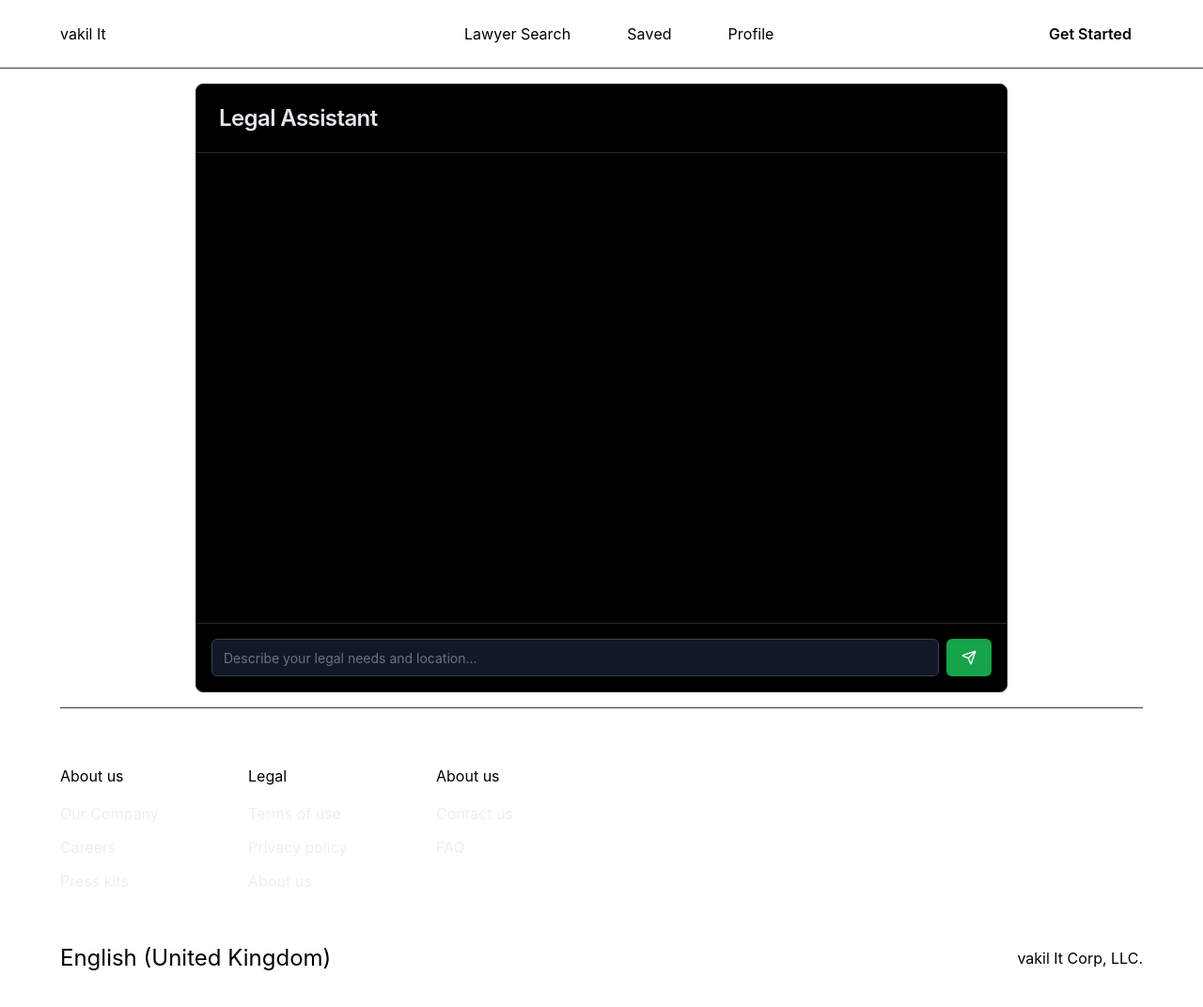
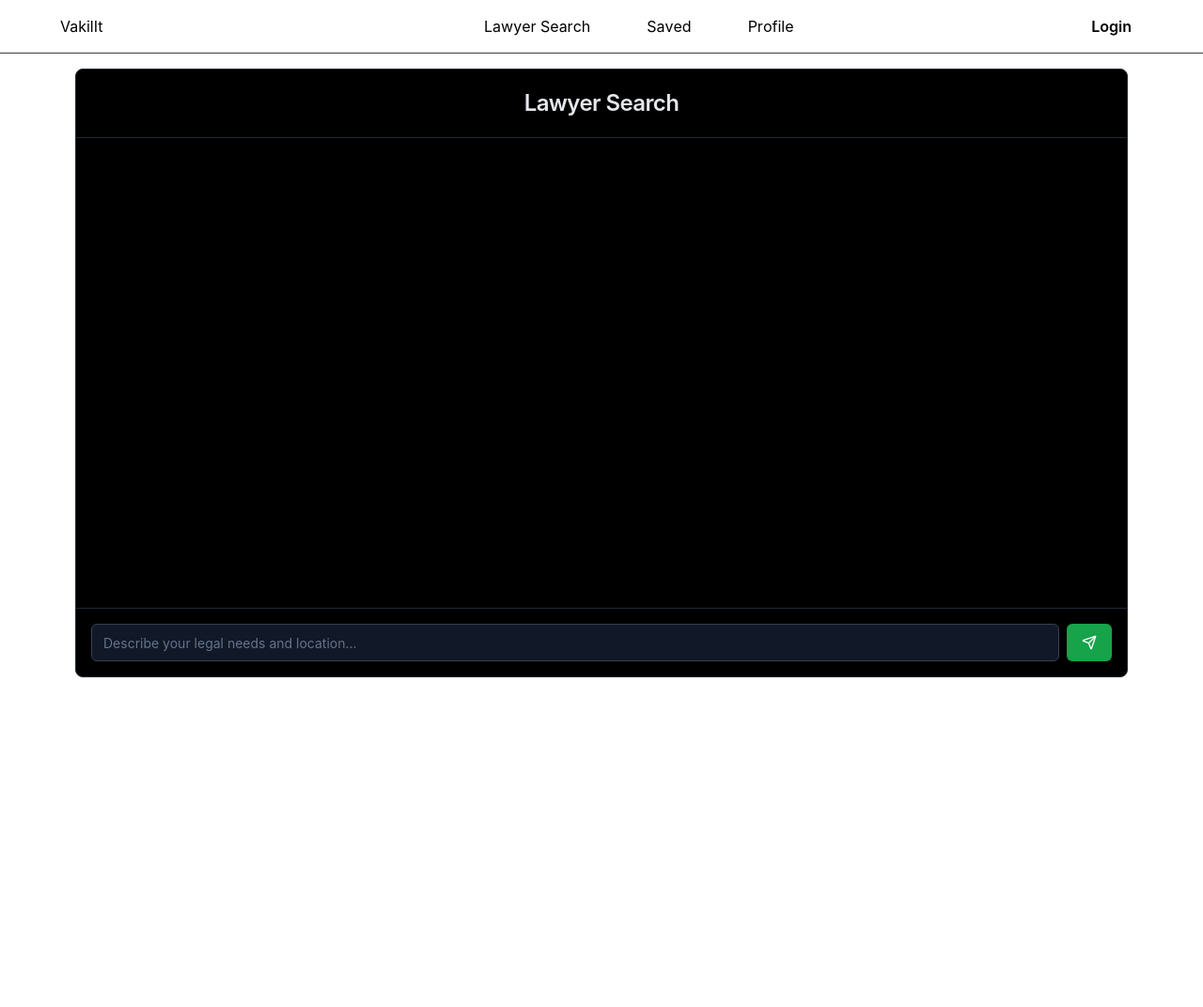
Before and after one commit to vishwajeet-sharma/landing-vkit, a Next.js app: page /home in a window 1280 px wide. Shown: the top 1072 px of the page at 94% size. After the commit the page ends 800 px from the top, so only its background shows below. Built offline with nearby package versions, Linux system fonts and the light colour scheme.

Commit message:
Added logo; made front end chnges

```diff
--- a/src/app/(backend)/api/generate/route.ts
+++ b/src/app/(backend)/api/generate/route.ts
@@ -60,7 +60,7 @@ Sameer Oberoi,Banking Fraud,167,47,"Financial Crime Case",20,Delhi,New Delhi,500
 Anjana Krishna,Environmental Protection,91,25,"Wildlife Conservation Case",14,Kerala,Kochi,30000,4.5
 Vinod Sharma,Labor Rights,178,55,"Employee Benefits Dispute",22,Haryana,Gurgaon,35000,4.6
 
-Please provide a list of at least three lawyers when asked for. The response should strictly be in the following JSON format:
+Please provide a list of maximum three lawyers when asked for, in order of cases won, from highest to lowest. The response should strictly be in the following JSON format:
 [
   {
     Name:'Name',
--- a/src/app/(main)/home/page.tsx
+++ b/src/app/(main)/home/page.tsx
@@ -6,6 +6,7 @@ import { Input } from '@/components/input';
 import { Button } from '@/components/button';
 import { ScrollArea } from '@/components/scroll-area';
 import { Send } from 'lucide-react';
+import { EmojiEvents, Star } from '@mui/icons-material';
 
 interface Lawyer {
     Name: string;
@@ -74,10 +75,10 @@ const Chatbot = () => {
     };
 
     return (
-        <div className="w-full max-w-4xl mx-auto p-4">
+        <div className="w-full max-w-6xl mx-auto p-4">
             <Card className="bg-black border-gray-800">
                 <CardHeader className="border-b border-gray-800">
-                    <CardTitle className="text-gray-200">Legal Assistant</CardTitle>
+                    <CardTitle className="text-gray-200 mx-auto">Lawyer Search</CardTitle>
                 </CardHeader>
                 <CardContent className="p-0">
                     <ScrollArea className="h-[500px] p-4">
@@ -98,20 +99,37 @@ const Chatbot = () => {
                                     >
                                         <div>{message.content}</div>
                                         {message.lawyers && message.lawyers.length > 0 && (
-                                            <div className="mt-3 space-y-2">
+                                            <div className="mt-3 flex flex-wrap gap-5">
                                                 {message.lawyers.map((lawyer: Lawyer, idx: number) => (
-                                                    <div key={idx} className="border border-gray-700 rounded p-2 bg-gray-900">
-                                                        <div className="font-semibold">{lawyer.Name}</div>
-                                                        <div className="text-sm">
-                                                            <div>Expertise: {lawyer["Area of Expertise"]}</div>
-                                                            <div>Cases Won: {lawyer["Cases Won"]}</div>
-                                                            <div>Rating: {lawyer.Rating}/5.0</div>
-                                                            <div>Fees: ₹{lawyer.Fees}</div>
-                                                        </div>
+                                                <div
+                                                key={idx}
+                                                className="border border-gray-700 rounded p-4 bg-gray-900 flex flex-col justify-center items-center text-center min-w-[250px] h-95 transition-transform duration-300 hover:scale-110"
+                                            >
+                                                <div className="font-semibold text-lg text-gray-200 mb-2">{lawyer.Name}</div>
+                                                <div className="text-sm text-gray-400 space-y-2">
+                                                    <div>
+                                                        <span className="font-medium text-gray-300">Expertise:</span> {lawyer["Area of Expertise"]}
                                                     </div>
+                                                    <div className="flex items-center justify-center">
+                                                        <EmojiEvents className="text-green-500 mr-2" />
+                                                        <span className="font-semibold text-green-500">{lawyer["Cases Won"]}</span>
+                                                    </div>
+                                                    <div className="flex items-center justify-center">
+                                                        <Star className="text-yellow-500 mr-2" />
+                                                        <span className="font-semibold text-yellow-500">{lawyer.Rating}/5.0</span>
+                                                    </div>
+                                                    <div>
+                                                        <span className="font-medium text-red-300">Fees: ₹{lawyer.Fees}</span>
+                                                    </div>
+                                                </div>
+                                            </div>
+
+
+
                                                 ))}
                                             </div>
                                         )}
+
                                     </div>
                                 </div>
                             ))}
--- a/src/components/Common/GetStartedButton/index.tsx
+++ b/src/components/Common/GetStartedButton/index.tsx
@@ -9,7 +9,7 @@ const GetStartedButton = ({ padding }: { padding: string }) => {
       }}
       href="/home"
     >
-      Get Started
+      Login
     </LinkTo>
   );
 };
--- a/src/components/Layout/index.tsx
+++ b/src/components/Layout/index.tsx
@@ -19,7 +19,7 @@ const Layout = ({ children }: { children: React.ReactNode }) => {
         <div className={complete ? 'complete' : 'not_complete'}>
           <Header />
           {children}
-          <Footer />
+          {/* <Footer /> */}
         </div>
       </ReactLenis>
     </StyledComponentsRegistry>
--- a/src/components/UI/Footer/index.tsx
+++ b/src/components/UI/Footer/index.tsx
@@ -9,11 +9,11 @@ import ic_copyright from '../../../../public/svgs/ic_copyright.svg';
 const linksArr = [
   {
     title: 'About us',
-    links: ['Our Company', 'Careers', 'Press kits'],
+    links: ['Our Company', 'Careers'],
   },
   {
     title: 'Legal',
-    links: ['Terms of use', 'Privacy policy', 'About us'],
+    links: ['Terms of use', 'Privacy policy'],
   },
   {
     title: 'About us',
@@ -42,49 +42,7 @@ import {
 const Footer = () => {
   return (
     <Wrapper>
-      <Inner>
-        {/* <FooterLogo>
-          <Image src={raft_footer_logo} alt="raft_footer_logo" />
-        </FooterLogo> */}
-        <FooterMainContent>
-          <FooterMiddle>
-            {/* <QRContainer>
-              <QRImageCtn>
-                <Image src={qr_code} alt="qr_code" />
-              </QRImageCtn>
-              <TextCtn>
-                <p>Scan to download App on the Playstore and Appstore.</p>
-                <IconCtn>
-                  <Image src={ic_google_playstore} alt="playstore icon" />
-                  <Image src={ic_baseline_apple} alt="apple icon" />
-                </IconCtn>
-              </TextCtn>
-            </QRContainer> */}
-            <FooterNavigation>
-              {linksArr.map((l, i) => (
-                <GridColumn key={i}>
-                  <h3>{l.title}</h3>
-                  <LinksContainer>
-                    {l.links.map((link, i) => (
-                      <li key={i}>{link}</li>
-                    ))}
-                  </LinksContainer>
-                </GridColumn>
-              ))}
-            </FooterNavigation>
-          </FooterMiddle>
-          <FooterBottom>
-            <Translator>
-              <h3>English (United Kingdom)</h3>
-              <Image src={ic_chevron_down} alt="chevron down" />
-            </Translator>
-            <CopyRight>
-              <Image src={ic_copyright} alt="copyright svg" />
-              vakil It Corp, LLC.
-            </CopyRight>
-          </FooterBottom>
-        </FooterMainContent>
-      </Inner>
+
     </Wrapper>
   );
 };
--- a/src/components/UI/Header/constants.ts
+++ b/src/components/UI/Header/constants.ts
@@ -4,6 +4,7 @@ export const menu = {
     height: '300px',
     top: '-25px',
     right: '-25px',
+    color:'red',
     transition: { duration: 0.75, type: 'tween', ease: [0.76, 0, 0.24, 1] },
   },
 
--- a/src/components/UI/Header/index.tsx
+++ b/src/components/UI/Header/index.tsx
@@ -24,7 +24,7 @@ const Header = () => {
     <Wrapper>
       <Inner>
         <LogoContainer>
-          <h1>vakil It</h1>
+          <h1>VakilIt</h1>
           <BurgerMenu onClick={() => setIsOpen(!isOpen)}>
             <motion.div
               variants={menu}
--- a/src/components/UI/Header/styles.ts
+++ b/src/components/UI/Header/styles.ts
@@ -3,7 +3,7 @@ import Link from 'next/link';
 import { styled } from 'styled-components';
 
 export const Wrapper = styled.section`
-  padding: 1rem 0;
+  padding: 0.5rem 0;
   border-bottom: 0.5px solid #3d3d3d;
 
   @media (max-width: 768px) {
```
Also changed, not shown: src/app/(root)/page.tsx (+1 -6 lines), public/svgs/ic_import.svg.
